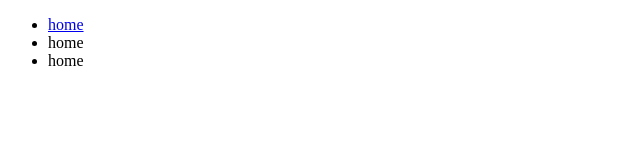
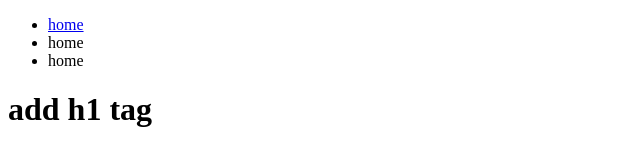
Before and after one commit to NokaK/smart-academy-11-lession5, a plain HTML site: page index.html in a window 1280 px wide. Shown: the whole page, without its empty margins (0-640 px from the left). Drawn offline with Linux system fonts and the light colour scheme.

Commit message:
add h1 tag

```diff
--- a/index.html
+++ b/index.html
@@ -15,6 +15,6 @@
 			</ul>
 		</nav>
 	</header>
-
+	<h1>add h1 tag </h1>
 </body>
 </html>
```
